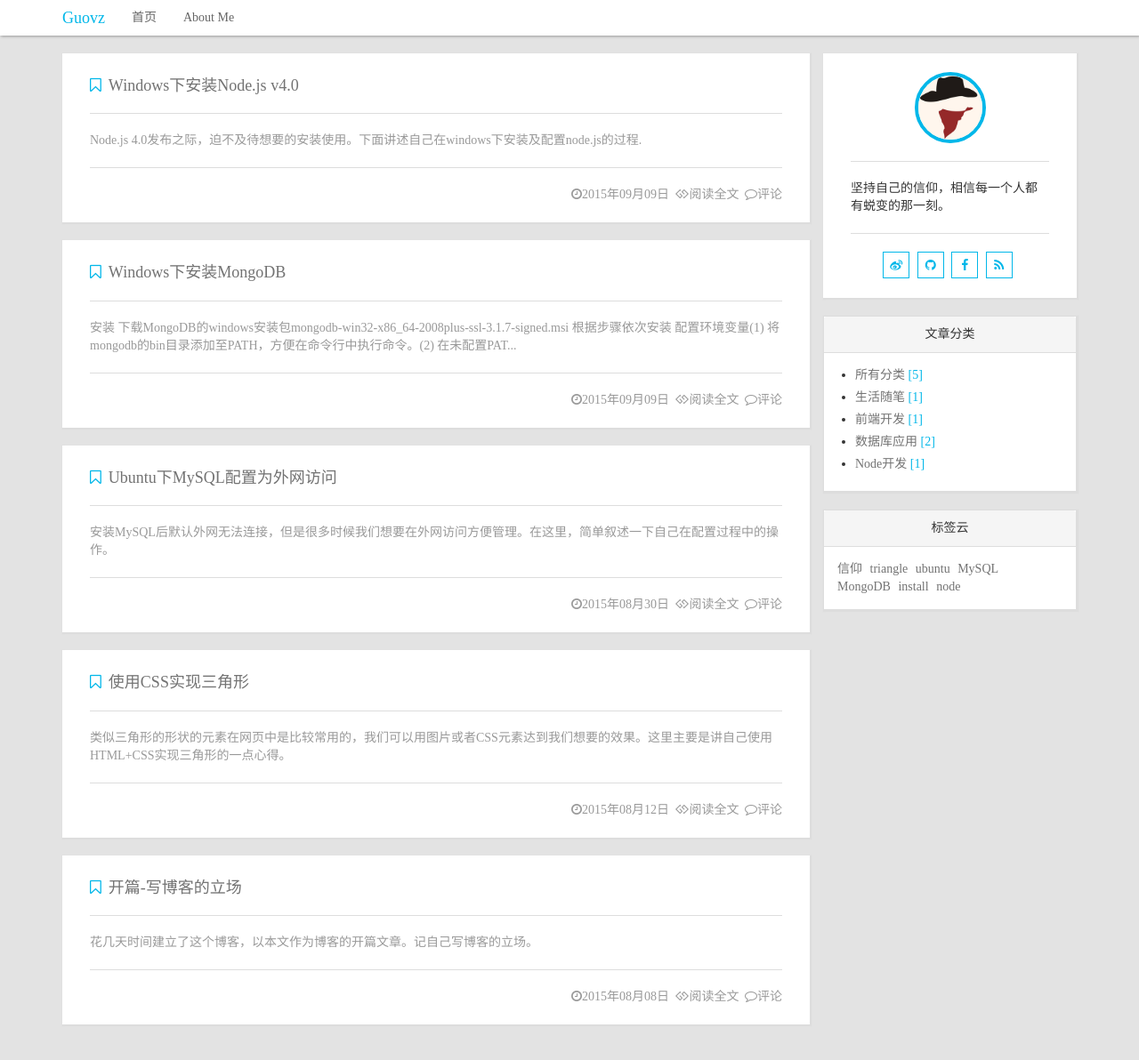
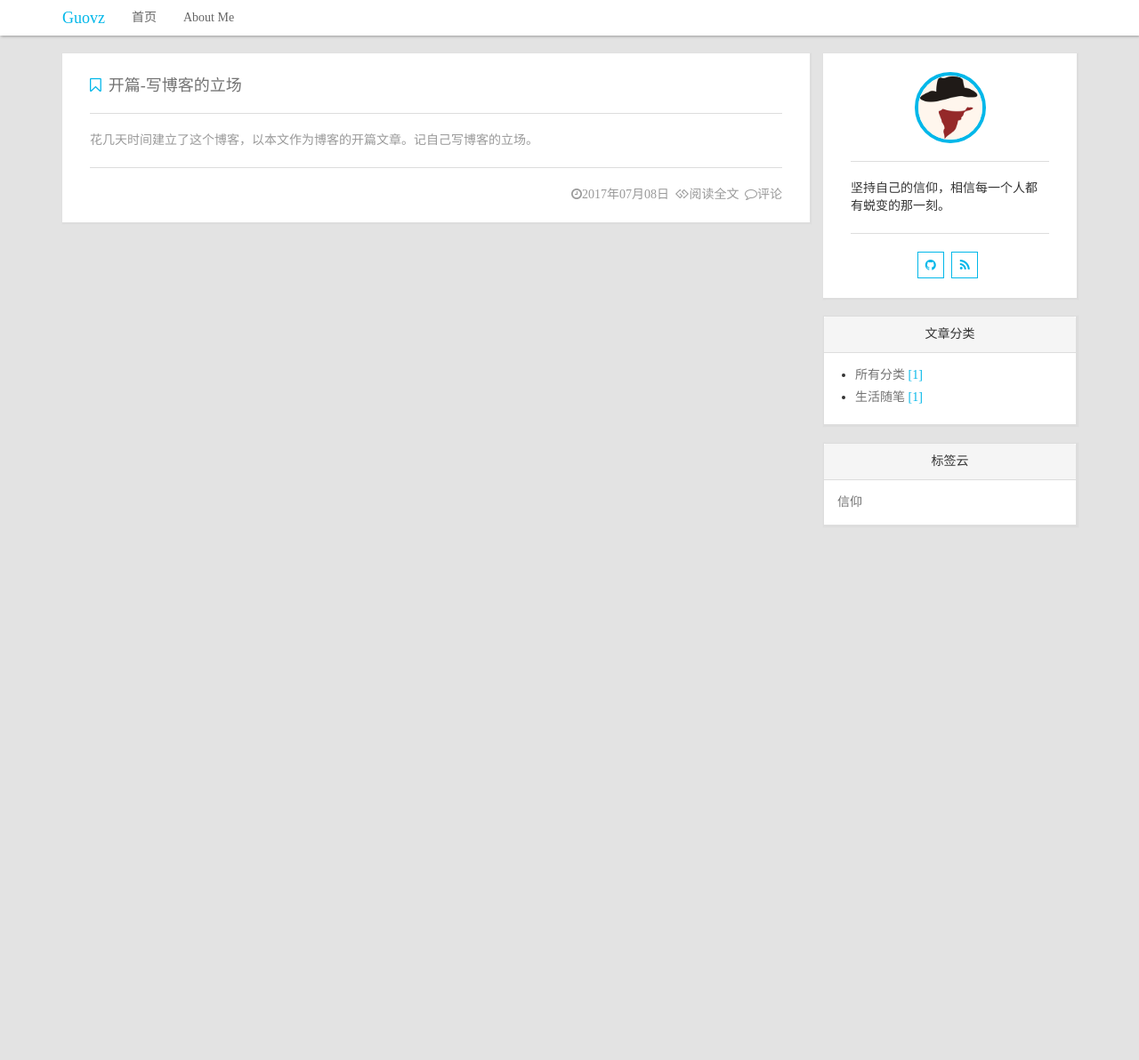
Before and after one commit to gmeng2017/gmeng2017.github.io, a Jekyll site: the page built from index.html, in a window 1280 px wide. Shown: the whole page at 89% size. Built offline with Jekyll 4.4.1, drawn with Linux system fonts in a browser that asks for light colours; nearby versions of some CDN libraries; the list of posts is cut into pages by our own code; comment, search, counter and statistics services are not loaded; after the commit the page ends 900 px from its top, so only the background shows below that.

Commit message:
first up

````diff
--- a/_includes/author.html
+++ b/_includes/author.html
@@ -1,15 +1,13 @@
 <div class="panel panel-pithy author">
     <div class="panel-heading avastar">
-        <img src="{{ site.baseurl}}/assets/images/avatar.jpg" alt="Jaylin Wang"/>
+        <img src="{{ site.baseurl}}/assets/images/avatar.jpg" alt="Guo Meng"/>
     </div>
     <div class="panel-body">
         坚持自己的信仰，相信每一个人都有蜕变的那一刻。
     </div>
     <div class="panel-footer social">
         <ul>
-            <li class="weibo"><a href="http://www.weibo.com/guovz/" alt="新浪微博" target="_blank"><i class="fa fa-weibo"></i></a></li>
-            <li class="github"><a href="https://github.com/guovz" alt="github" target="_blank"><i class="fa fa-github"></i></a></li>
-            <li class="facebook"><a href="https://www.facebook.com/guovz" alt="facebook" target="_blank"><i class="fa fa-facebook"></i></a></li>
+            <li class="github"><a href="https://github.com/gmeng2017" alt="github" target="_blank"><i class="fa fa-github"></i></a></li>
             <li class="rss"><a href="{{ '/feed.xml' | prepend: site.baseurl}}" alt="订阅" target="_blank"><i class="fa fa-rss"></i></a></li>
         </ul>
     </div>
--- a/_posts/2015-08-08-kaipian.md
+++ /dev/null
@@ -1,21 +0,0 @@
----
-layout: post
-title: 开篇-写博客的立场
-tags:  [信仰]
-categories: [生活随笔]
-author: Jaylin
-excerpt: "花几天时间建立了这个博客，以本文作为博客的开篇文章。记自己写博客的立场。"
----
-
-
-花几天时间建立了这个博客，以本文作为博客的开篇文章。记自己写博客的立场。
-
-记录博客的初衷是以我们90后的心态去记录自己生活和工作中所见所闻，记录技术学习中某一项知识的认 知。不断提升自己，为成为小有成就的前端攻城狮而奋斗，我不想也相信自己成为一个喷子，去评论社会 上某种行为的对错，因为就自己浅薄的经历，自认为每一件事都有自己对错两面。也不会盲目去赞赏或否 认某项技术，因为作为一个技术菜鸟，对技术本身也认识的不够透彻。
-
-自己并不是一个会拽文的人，上大学后也很少接触文学之类的东西，自身的文学修养可谓相形见绌。自己 的博客中，美文佳句可能会有所不足，当然，自己灵感迸发的时候，我也会尝试记录一篇，毕竟优美的文 字是能够陶人心性的，我也会分享一些我喜欢或认为读者会喜欢的。
-
-DRY，不重复，软件开发中一直推崇的原则。关于博文，我也立志不去重复别人的东西，一件事，有自己 的见解，才算是真正的明白，一项技术，有自己的认知，才能够真正的理解。
-
-梦想自由自在的前端攻城狮，不断GET如狮群般的团队意识，希望遇到更多的朋友，谈生活，谈工作， 谈技术，在生活和技术的旅途中愉悦前行。
-
-2015年8月 记于成都
--- a/_posts/2015-08-12-css-create-triangle.md
+++ /dev/null
@@ -1,62 +0,0 @@
----
-layout: post
-title: 使用CSS实现三角形
-tags:  [triangle]
-categories: [前端开发]
-author: Jaylin
-excerpt: "类似三角形的形状的元素在网页中是比较常用的，我们可以用图片或者CSS元素达到我们想要的效果。这里主要是讲自己使用HTML+CSS实现三角形的一点心得。"
----
-
-类似三角形的形状的元素在网页中是比较常用的，我们可以用图片或者CSS元素达到我们想要的效果。这里主要是讲自己使用HTML+CSS实现三角形的一点心得。
-
-为了能够熟悉的使用HTML+CSS构建三角形，我们首先要熟悉以下代码以及代码所实现的效果：
-
-```html
-<!DOCTYPE html>
-<html lang="en">
-<head>
-  <meta charset="UTF-8">
-  <title>shape</title>
-  <style type="text/css">
-      .shape{
-        height: 0;
-        width: 0;
-        border-top: 100px solid red;
-        border-right: 100px solid blue;
-        border-bottom: 100px solid yellow;
-        border-left: 100px solid green;
-      }
-  </style>
-</head>
-<body>
-  <div class="shape"></div>
-</body>
-</html
-```
-这是一个HTML页面，我们定义一个class=shape的元素，为元素设置宽度和高度均为0，上下左右的border为100px并且用不同颜色填充，最终会有以下效果：
-
-<img src="http://7xlgu7.com1.z0.glb.clouddn.com/shape_01.png" style="width:200px">
-可以观察到，上下左右的border都占有45度直角三角形区域，底为100px+100px，高为100px。
-
-如果我们希望实现如下图的三角形形状：
-
-<img src="http://7xlgu7.com1.z0.glb.clouddn.com/shape_02.jpg" style="width:100px">
-
-我们可以保留如下图中1或者2的位置：
-
-<img src="http://7xlgu7.com1.z0.glb.clouddn.com/shape_03.jpg" style="width:200px">
-
-我选择1区域，最终CSS如下:
-
-```css
-.shape01{
-  height: 0;
-  width: 0;
-
-  border-top: 100px solid transparent;
-  border-right: 100px solid blue;
-}
-```
-其他情况类似。
-
-希望我的理解方式能对大家有帮助 :)
--- a/_posts/2015-08-30-ubuntu-mysql-extranet-access.md
+++ /dev/null
@@ -1,36 +0,0 @@
----
-layout: post
-title: Ubuntu下MySQL配置为外网访问
-tags:  [ubuntu,MySQL]
-categories: [数据库应用]
-author: Jaylin
-excerpt: "安装MySQL后默认外网无法连接，但是很多时候我们想要在外网访问方便管理。在这里，简单叙述一下自己在配置过程中的操作。"
----
-
-ububtu安装MySQL后默认外网无法连接，但是很多时候我们想要在外网访问方便管理。在这里，简单叙述一下自己在配置过程中的操作，步骤如下:
-
-- 以root身份登入mysql
-
-```
-mysql -u root -p
-```
-
-- 创建可外网登陆用户
-
-```
-CREATE USER 'custom'@'%.example.com' IDENTIFIED BY 'user_password';
-```
-
-- 为用户授权
-
-```
-GRANT SELECT,INSERT,UPDATE,DELETE,CREATE,DROP  ON customer.* TO  'custom'@'%';
-```
-
-- 检查/etc/mysql/my.cnf，去掉绑定ip
-
-- 重启服务
-
-```
-sudo service mysql restart
-```
--- a/_posts/2015-09-09-installmongo-windows.md
+++ /dev/null
@@ -1,67 +0,0 @@
----
-layout: post
-title: Windows下安装MongoDB
-tags:  [MongoDB,install]
-categories: [数据库应用]
-author: Jaylin
-excerpt: "简述Windows中MongoDB安装及配置过程"
----
-
-安装
----
-
-- 下载MongoDB的windows安装包[mongodb-win32-x86_64-2008plus-ssl-3.1.7-signed.msi](https://www.mongodb.org/downloads)
-
-- 根据步骤依次安装
-
-- 配置环境变量
-(1) 将mongodb的bin目录添加至PATH，方便在命令行中执行命令。
-(2) 在未配置PATH的情况下可直接进入安装目录执行命令
-
-- 运行MongoDB
-
-```
-mongod --dbpath  path//启动mongodb服务器,path为数据存储地址
-mongo //启动mongodb客户端
-```
-----------
-
-配置为windows服务
----
-
-- 创建配置文件(此项非必需，因为可通过命令参数处理),内容如下:
-
-```
-systemLog:
-   destination: file
-   path: D:\mongodb\log\mongod.log
-storage:
-   dbPath: D:\mongodb\db
-```
-
-- 创建mongodb服务,以管理员身份运行命令行,以下分别列出通过命令行参数和配置文件创建MongoDB服务
-
-```
-//通过命令行参数创建服务
-mongod --dbpath D:\mongodb\data --logpath=D:\mongodb\logs\mongodb.log --install
-//通过配置文件创建服务
-mongod --config D:\mongodb\mongodb.cfg  --install
-```
-
-- 启动服务
-
-```
-net start MongoDB
-```
-
-- 停止服务
-
-```
-net stop MongoDB
-```
-
-- 移除服务
-
-```
- mongod --remove
-```
--- a/_posts/2015-09-09-installnode-windows.md
+++ /dev/null
@@ -1,39 +0,0 @@
----
-layout: post
-title: Windows下安装Node.js v4.0
-tags:  [node,install]
-categories: [Node开发]
-author: Jaylin
-excerpt: "Node.js 4.0发布之际，迫不及待想要的安装使用。下面讲述自己在windows下安装及配置node.js的过程."
----
-
-Node.js 4.0发布之际，迫不及待想要的安装使用。下面讲述自己在windows下安装及配置node.js的过程.
-
-安装
----
-- Node.js官网提供有windows一键安装包[node-v4.0.0-x64.msi](https://nodejs.org/dist/latest/node-v4.0.0-x64.msi)
-
-- 下载并逐步安装
-
-- 执行`node -v` 和 `npm -v` 查看安装版本，检验是否安装成功
-
-配置
----
-- 为提高国内npm下载速度,使用淘宝提供的cnpm，执行命令
-
-```
-npm install -g cnpm --registry=https://registry.npm.taobao.org
-```
-
-- 配置npm的全局路径
-
-```
-npm config set cache "D:\nodejs\node_cache"
-npm config set prefix "D:\nodejs\node_global"
-```
-
-- 设置NODE_PATH为:(全局路径)\node_modules
-
----
-
-Node的安装配置工作暂时进行到此,现在可以使用Node.js构建你的应用了。
````
Also changed, not shown: _posts/2017-07-08-kaipian.md (added, +11 -0 lines), 2 other files.
